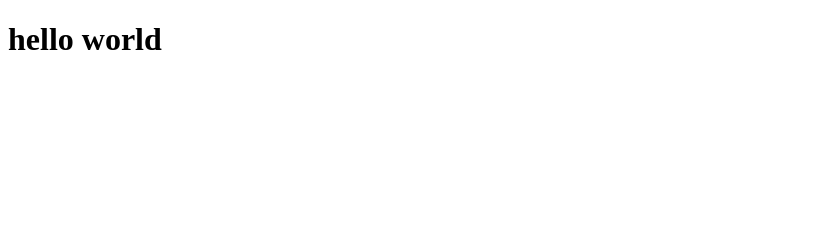
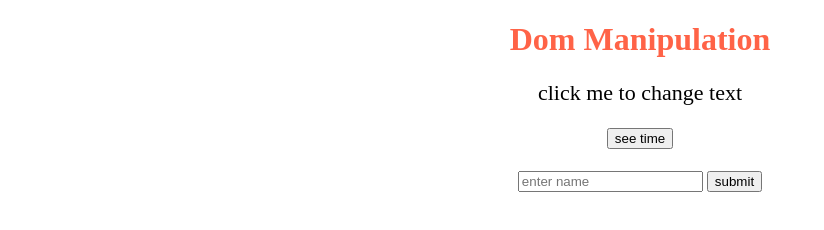
Before and after one commit to Shubh-Dev/practice-js, a plain HTML site: page index.html in a window 1280 px wide. Shown: the whole page, without its empty margins (0-824 px from the left). Drawn offline with Linux system fonts and the light colour scheme.

Commit message:
session-1

```diff
--- a/index.html
+++ b/index.html
@@ -4,9 +4,30 @@
     <meta charset="UTF-8">
     <meta http-equiv="X-UA-Compatible" content="IE=edge">
     <meta name="viewport" content="width=device-width, initial-scale=1.0">
-    <title>Document</title>
+    <title>Practice | Javascript</title>
+    <link rel="stylesheet" href="style.css">
 </head>
 <body>
-    <h1>hello world</h1>
+    <header>
+        <h1>Dom Manipulation</h1>
+    </header>
+
+    <div class="container">
+        <p class= "color-text" onclick="changeText(this)">click me to change text</p>
+
+        <button class="time-btn">see time</button>
+        <p class="demo"></p>
+
+        <div class="main-form">
+            <form method="post">
+                <input type="text" id="text-input" placeholder="enter name">
+                <button type="submit" class="form-button">submit</button>
+
+            </form>
+        </div>
+    </div>
+
+
+    <script src="script.js"></script>
 </body>
 </html>
--- a/script.js
+++ b/script.js
@@ -0,0 +1,12 @@
+let myNewText = document.querySelector('.change-text');
+function changeText(myNewText) {
+   myNewText.style.color = 'green';
+}
+
+let myBtn = document.querySelector('.time-btn');
+let myDemo = document.querySelector('.demo');
+
+myBtn.addEventListener('click', () => {
+    myDemo.innerHTML = Date();
+    myBtn.innerHTML = "hide time";
+});
--- a/style.css
+++ b/style.css
@@ -1,3 +1,23 @@
 body {
   margin: 0;
+  padding: 0;
 }
+
+header {
+  margin: auto;
+  text-align: center;
+}
+
+.container {
+  margin: auto;
+  width: 80%;
+  text-align: center;
+}
+
+h1 {
+  color: tomato;
+}
+
+p {
+  font-size: 22px;
+}
```
Also changed, not shown: 1 other file.
